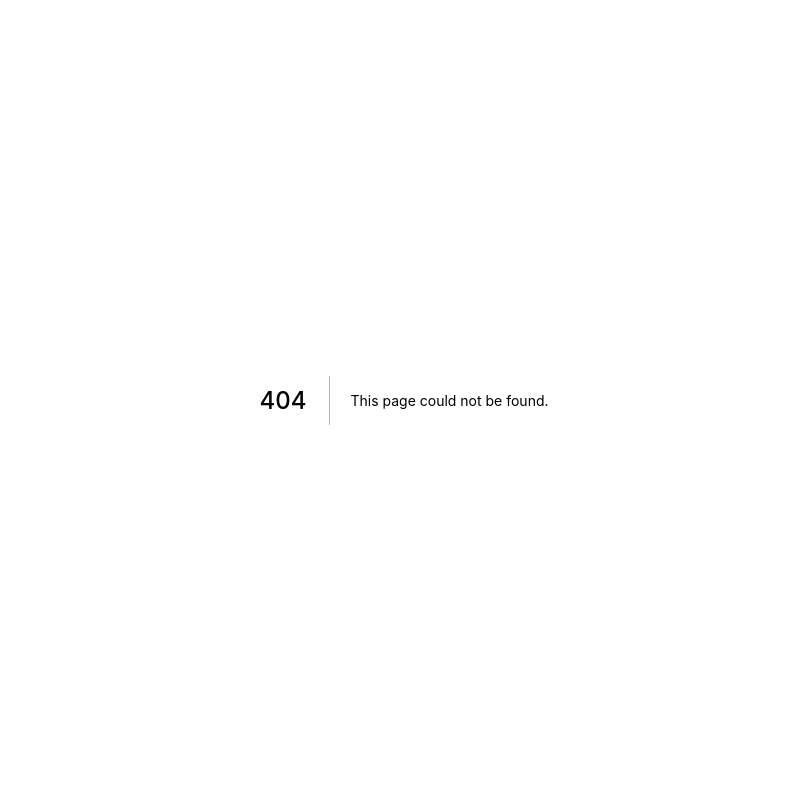
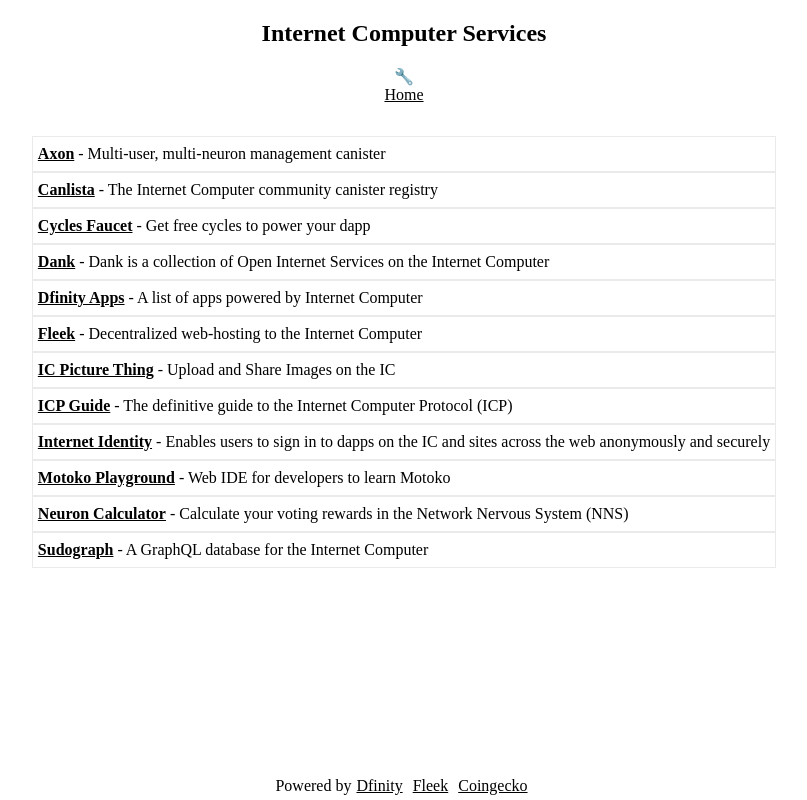
Before and after one commit to rjlucasm/internetcomputer, a Next.js app: page /services in a window 1280 px wide. Before the commit this address had no page. Shown: the whole page, without its empty margins (236-1043 px from the left). Built offline with nearby package versions, Linux system fonts and the light colour scheme.

Commit message:
services

```diff
--- a/components/sites.js
+++ b/components/sites.js
@@ -29,7 +29,7 @@
        </div>
 
        <div className={styles.card}>
-         <h4>Services</h4>
+         <Link href="/services"><a><h4>Services</h4></a></Link>
          <p><a href="https://faucet.dfinity.org/auth" target="_blank" rel="noopener noreferrer">Cycles Faucet</a></p>
          <p><a href="https://identity.ic0.app/" target="_blank" rel="noopener noreferrer">Internet Identity</a></p>
          <p><a href="https://m7sm4-2iaaa-aaaab-qabra-cai.raw.ic0.app/" target="_blank" rel="noopener noreferrer">Motoko Playground</a></p>
--- /dev/null
+++ b/pages/services.js
@@ -0,0 +1,64 @@
+import Head from 'next/head'
+import Link from 'next/link'
+import styles from '../styles/Home.module.css'
+import Footer from '../components/footer'
+
+export default function Services() {
+    return (
+    <div className={styles.container}>
+        <Head>
+        <title>Internet Computer Services</title>
+        </Head>
+
+        <main className={styles.main}>
+            <h2 className={styles.title}>Internet Computer Services</h2>
+
+            <>&#128295;</>
+
+            <Link href="/"><a>Home</a></Link>
+
+            <div className={styles.gamegrid}>
+            <div className={styles.gcard}>
+                <a href="https://axon.ooo/" target="_blank" rel="noopener noreferrer">Axon</a> - Multi-user, multi-neuron management canister
+            </div>
+            <div className={styles.gcard}>
+                <a href="https://k7gat-daaaa-aaaae-qaahq-cai.ic0.app/" target="_blank" rel="noopener noreferrer">Canlista</a> - The Internet Computer community canister registry
+            </div>
+            <div className={styles.gcard}>
+                <a href="https://faucet.dfinity.org/auth" target="_blank" rel="noopener noreferrer">Cycles Faucet</a> - Get free cycles to power your dapp
+            </div>
+            <div className={styles.gcard}>
+                <a href="https://dank.ooo/" target="_blank" rel="noopener noreferrer">Dank</a> - Dank is a collection of Open Internet Services on the Internet Computer
+            </div>
+            <div className={styles.gcard}>
+                <a href="https://dfinityapps.co/" target="_blank" rel="noopener noreferrer">Dfinity Apps</a> - A list of apps powered by Internet Computer
+            </div>
+            <div className={styles.gcard}>
+                <a href="https://fleek.co/" target="_blank" rel="noopener noreferrer">Fleek</a> - Decentralized web-hosting to the Internet Computer
+            </div>
+            <div className={styles.gcard}>
+                <a href="https://xe5ii-jiaaa-aaaaf-qaaya-cai.raw.ic0.app/" target="_blank" rel="noopener noreferrer">IC Picture Thing</a> - Upload and Share Images on the IC
+            </div>
+            <div className={styles.gcard}>
+                <a href="https://icp.guide/" target="_blank" rel="noopener noreferrer">ICP Guide</a> - The definitive guide to the Internet Computer Protocol (ICP)
+            </div>
+            <div className={styles.gcard}>
+                <a href="https://identity.ic0.app/" target="_blank" rel="noopener noreferrer">Internet Identity</a> - Enables users to sign in to dapps on the IC and sites across the web anonymously and securely
+            </div>
+            <div className={styles.gcard}>
+                <a href="https://m7sm4-2iaaa-aaaab-qabra-cai.raw.ic0.app/" target="_blank" rel="noopener noreferrer">Motoko Playground</a> - Web IDE for developers to learn Motoko
+            </div>
+            <div className={styles.gcard}>
+                <a href="https://networknervoussystem.com/" target="_blank" rel="noopener noreferrer">Neuron Calculator</a> - Calculate your voting rewards in the Network Nervous System (NNS)
+            </div>
+            <div className={styles.gcard}>
+                <a href="https://i67uk-hiaaa-aaaae-qaaka-cai.raw.ic0.app/" target="_blank" rel="noopener noreferrer">Sudograph</a> - A GraphQL database for the Internet Computer
+            </div>
+            </div>
+        </main>
+
+        <Footer/>
+
+    </div>
+    )
+}
```
